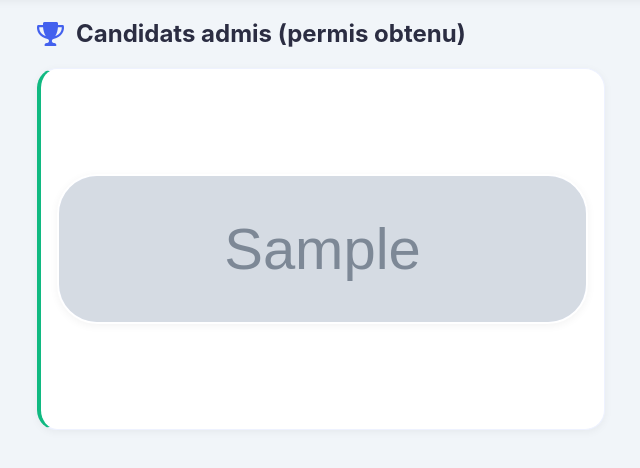
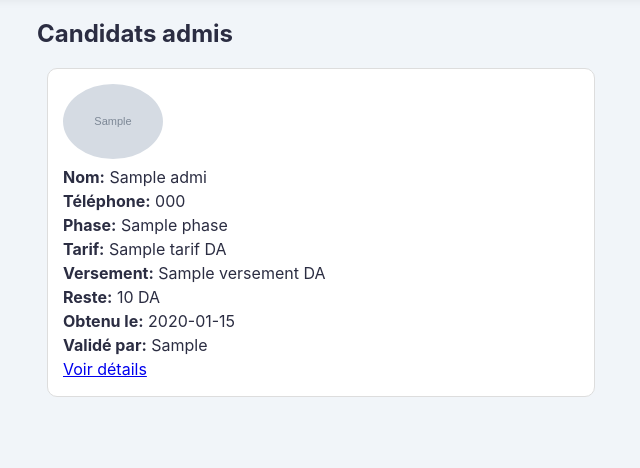
Before and after one commit to khaledguidjii-crypto/utoecole-app-v2, a Flask app: template templates/admis.html in a window 1280 px wide. Shown: the part 87-555 px from the top of the page, without its empty margins (319-959 px from the left). Run offline with Flask 3, Linux system fonts and the light colour scheme; the template is opened without the code that fills it: most values are stand-ins (such as "Sample title", 1, 10 or a date in 2020); grey boxes marked "Sample" are stand-in pictures; parts of the project's set-up code (start-up, migrations or seed data) failed here and were passed over.

Commit message:
Add files via upload

```diff
--- a/templates/admis.html
+++ b/templates/admis.html
@@ -1,29 +1,20 @@
 {% extends "base.html" %}
 {% block content %}
-<h1><i class="fas fa-trophy"></i> Candidats admis (permis obtenu)</h1>
-
-<div class="candidat-grid">
-    {% for c in admis %}
-    <div class="candidat-card" style="border-left: 4px solid #10b981;">
-        {% if c.photo_url %}
-            <img src="{{ c.photo_url }}" alt="Photo" style="height: 150px; width:100%; object-fit:cover;">
-        {% else %}
-            <img src="https://via.placeholder.com/150?text=Photo" alt="Photo" style="height: 150px; width:100%; object-fit:cover;">
-        {% endif %}
-        <div class="candidat-info">
-            <h3>{{ c.nom }} ✅</h3>
-            <p><i class="fas fa-phone"></i> <strong>Téléphone :</strong> {{ c.telephone }}</p>
-            <p><i class="fas fa-flag-checkered"></i> <strong>Phase :</strong> {{ c.phase|capitalize }}</p>
-            <p><i class="fas fa-tag"></i> <strong>Tarif total :</strong> {{ c.tarif }} DA</p>
-            <p><i class="fas fa-hand-holding-usd"></i> <strong>Versement effectué :</strong> {{ c.versement }} DA</p>
-            <p class="reste"><i class="fas fa-wallet"></i> <strong>Reste à payer :</strong> {{ "%.2f"|format(c.tarif - c.versement) }} DA</p>
-            <p><i class="fas fa-calendar-check"></i> <strong>Obtenu le :</strong> {{ c.date_obtention[:10] if c.date_obtention else 'Non renseigné' }}</p>
-            <p><i class="fas fa-user-check"></i> <strong>Validé par :</strong> {{ c.valide_par.split('@')[0] if c.valide_par else 'inconnu' }}</p>
-            <a href="/candidat/{{ c.id }}" class="btn-detail"><i class="fas fa-eye"></i> Détails</a>
-        </div>
-    </div>
-    {% else %}
-    <div class="card"><p>Aucun candidat admis pour le moment.</p></div>
-    {% endfor %}
+<h1>Candidats admis</h1>
+{% for c in admis %}
+<div style="border:1px solid #ddd; padding:15px; margin:10px; border-radius:10px; background:white;">
+    <img src="{{ c.photo_url or '' }}" width="100" style="border-radius:50%;">
+    <p><strong>Nom:</strong> {{ c.nom }}</p>
+    <p><strong>Téléphone:</strong> {{ c.telephone }}</p>
+    <p><strong>Phase:</strong> {{ c.phase }}</p>
+    <p><strong>Tarif:</strong> {{ c.tarif }} DA</p>
+    <p><strong>Versement:</strong> {{ c.versement }} DA</p>
+    <p><strong>Reste:</strong> {{ c.tarif - c.versement }} DA</p>
+    <p><strong>Obtenu le:</strong> {{ c.date_obtention[:10] if c.date_obtention else 'Non renseigné' }}</p>
+    <p><strong>Validé par:</strong> {{ c.valide_par.split('@')[0] if c.valide_par else 'inconnu' }}</p>
+    <a href="/candidat/{{ c.id }}">Voir détails</a>
 </div>
+{% else %}
+<p>Aucun candidat admis.</p>
+{% endfor %}
 {% endblock %}
```
